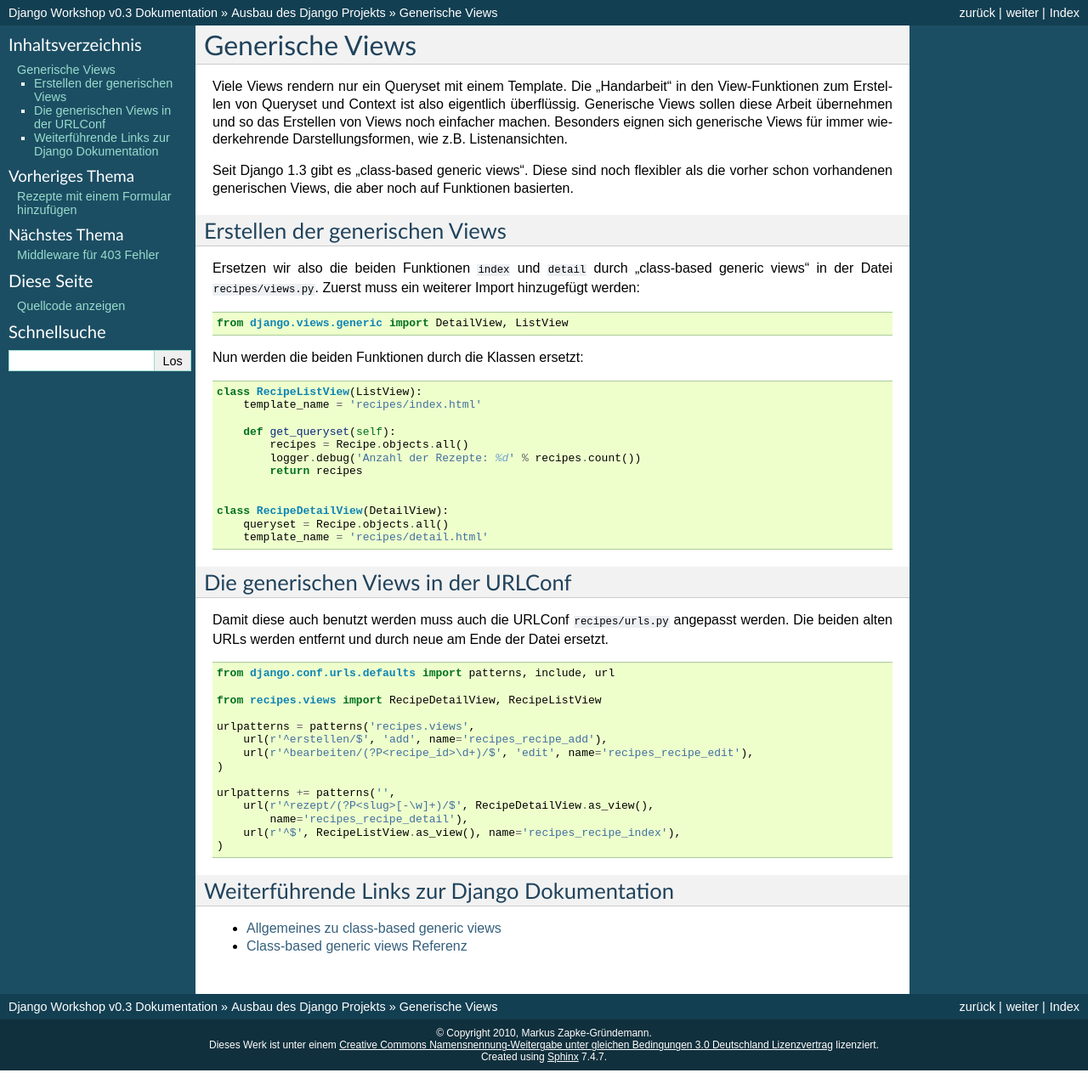
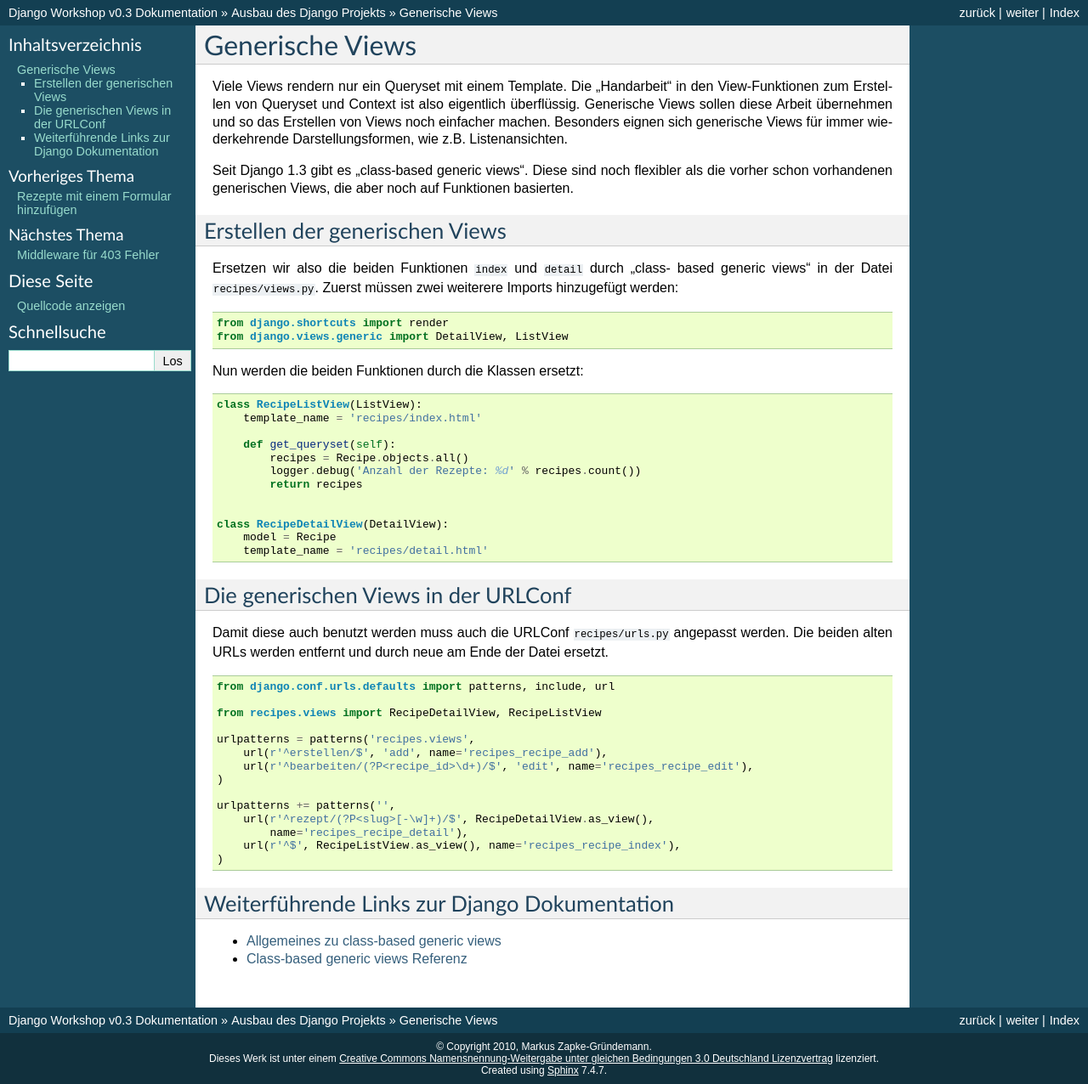
Before and after one commit to keimlink/django-workshop, a Sphinx documentation site: the page built from docs/ausbau/generische_views.rst, in a window 1280 px wide. Shown: the whole page at 85% size. Built offline with Sphinx 7.4.7, drawn with Linux system fonts in a browser that asks for light colours.

Commit message:
Einige kleine Fehler behoben.

```diff
--- a/docs/ausbau/debugging.rst
+++ b/docs/ausbau/debugging.rst
@@ -97,6 +97,10 @@
         logger.debug('Anzahl der Rezepte: %d' % recipes.count())
         return render_to_response('recipes/index.html', {'object_list': recipes})
 
+Die Einträge in der Logdatei kann man auch im Bereich "Logging" des Django
+Debug Toolbar sehen. So spart man sich das Öffnen der Datei, um die Einträge
+anzusehen.
+
 ..  _python_debugger:
 
 Mit dem Python-Debugger arbeiten
--- a/docs/ausbau/generische_views.rst
+++ b/docs/ausbau/generische_views.rst
@@ -14,12 +14,13 @@
 Erstellen der generischen Views
 ===============================
 
-Ersetzen wir also die beiden Funktionen ``index`` und ``detail`` durch
-"class-based generic views" in der Datei :file:`recipes/views.py`. Zuerst muss
-ein weiterer Import hinzugefügt werden:
+Ersetzen wir also die beiden Funktionen ``index`` und ``detail`` durch "class-
+based generic views" in der Datei :file:`recipes/views.py`. Zuerst müssen zwei
+weiterere Imports hinzugefügt werden:
 
 ..  code-block:: python
 
+    from django.shortcuts import render
     from django.views.generic import DetailView, ListView
 
 Nun werden die beiden Funktionen durch die Klassen ersetzt:
@@ -36,7 +37,7 @@
 
 
     class RecipeDetailView(DetailView):
-        queryset = Recipe.objects.all()
+        model = Recipe
         template_name = 'recipes/detail.html'
 
 Die generischen Views in der URLConf
--- a/docs/ausbau/templatetags.rst
+++ b/docs/ausbau/templatetags.rst
@@ -94,7 +94,9 @@
 Der Renderer
 ------------
 
-Danach schreibst du die Node, die die Ausgabe rendert:
+Danach schreibst du die Node, die die Ausgabe rendert. Dieser Code muss
+oberhalb der Funktion ``do_is_author`` stehen, denn sonst steht die Klasse
+``IsAuthorNode`` nicht in der Funktion zur Verfügung.
 
 ..  code-block:: python
 
```
Also changed, not shown: 1 other file.
